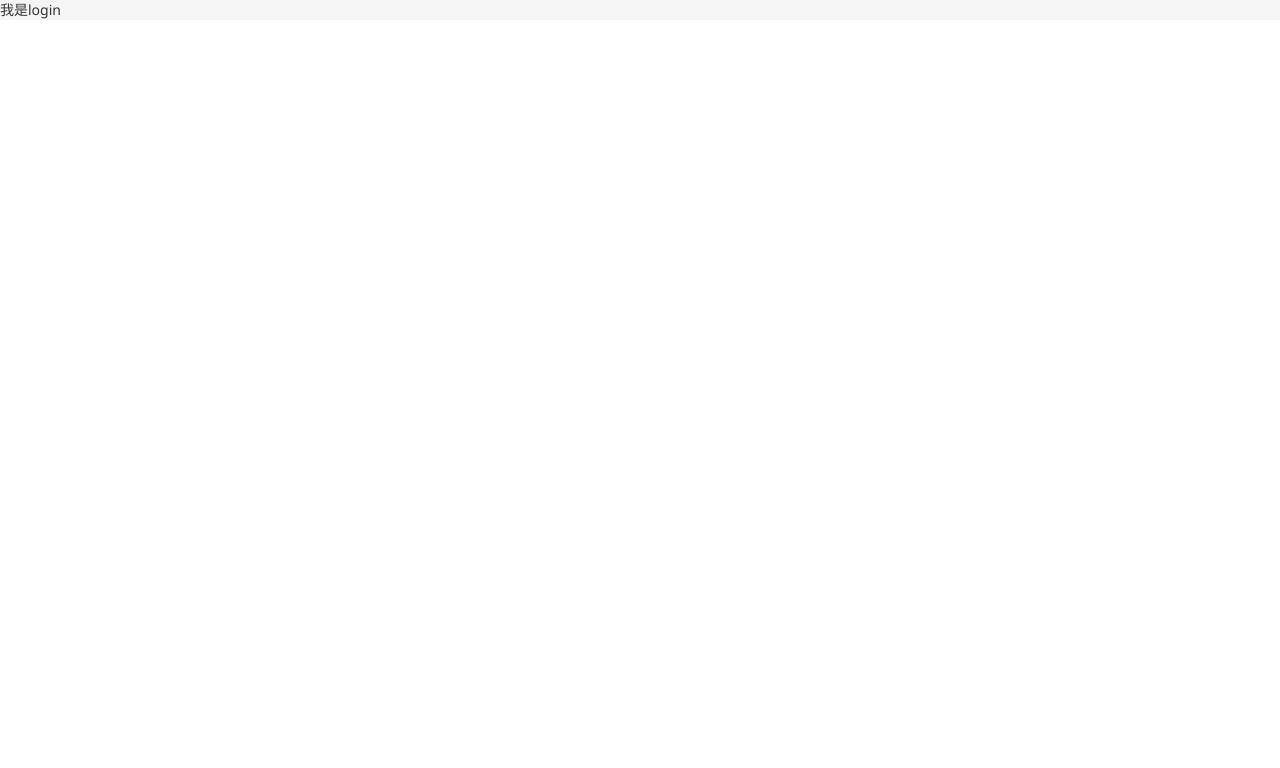
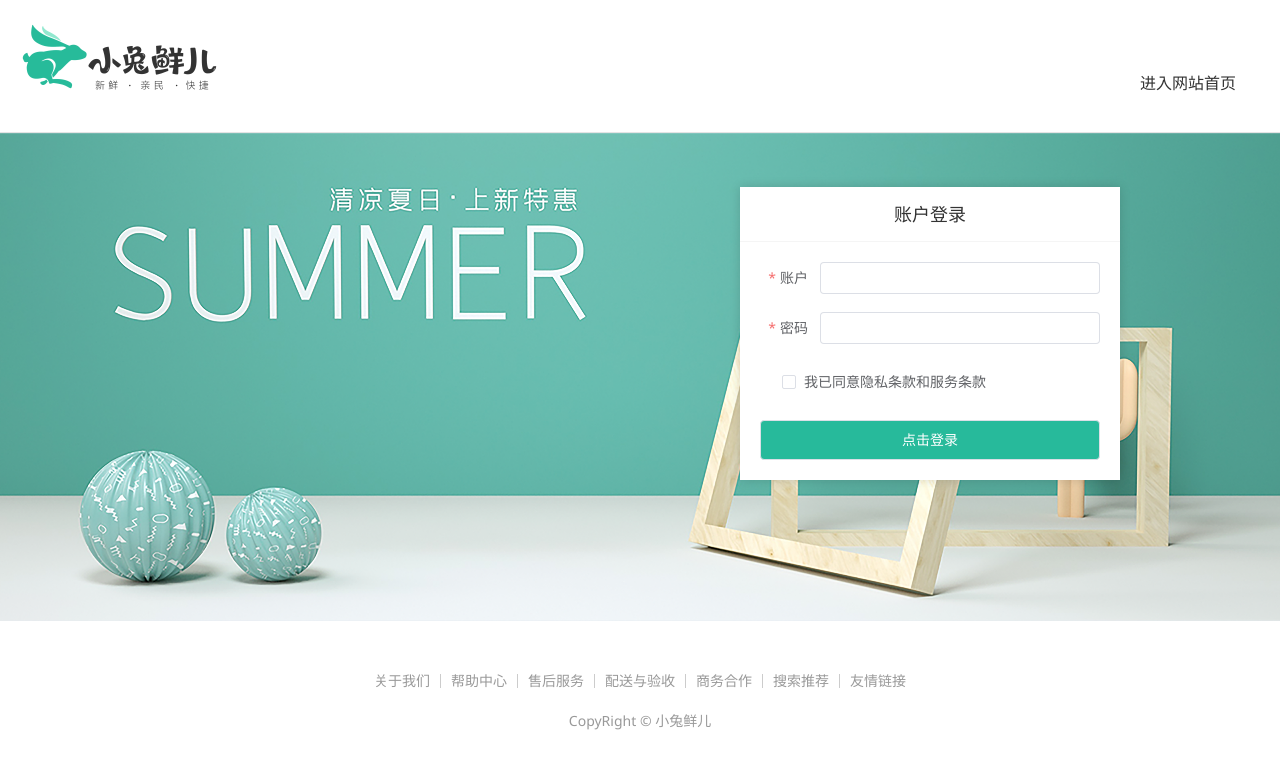
Before and after one commit to andybeszmx/miaomiaowu, a Vue app: page /login in a window 1280 px wide. Shown: the top 768 px of the page. Built offline with nearby package versions, Linux system fonts and the light colour scheme; a small style sheet from the web is missing.

Commit message:
登录登出功能，以及用户数据持久化

```diff
--- a/package.json
+++ b/package.json
@@ -16,6 +16,7 @@
     "axios": "^1.14.0",
     "element-plus": "^2.13.6",
     "pinia": "^3.0.4",
+    "pinia-plugin-persistedstate": "^4.7.1",
     "vue": "^3.5.31",
     "vue-router": "^5.0.4"
   },
--- /dev/null
+++ b/src/apis/user.js
@@ -0,0 +1,8 @@
+import request from '@/utils/request'
+
+export const userLogin = ({account,password}) => {
+  return request.post('/login',{
+      account,
+      password
+    })
+}
--- a/src/main.js
+++ b/src/main.js
@@ -7,10 +7,13 @@
 import '@/styles/common.scss'
 import { lazyPlugin } from './directives'
 import { componentPlugin } from './components'
+import piniaPluginPersistedstate from 'pinia-plugin-persistedstate'
 
 const app = createApp(App)
+const pinia = createPinia()
 
-app.use(createPinia())
+pinia.use(piniaPluginPersistedstate)
+app.use(pinia)
 app.use(router)
 app.use(lazyPlugin)
 app.use(componentPlugin)
--- /dev/null
+++ b/src/stores/user.js
@@ -0,0 +1,29 @@
+import { defineStore } from 'pinia'
+import { userLogin } from '@/apis/user'
+import { ref } from 'vue'
+
+
+export const useUserStore = defineStore('user', () => {
+
+  //1.数据
+  const userInfo = ref({})
+
+  //2.请求数据
+  const getUserInfo = async ({ account, password }) => {
+    const res = await userLogin({ account, password })
+    userInfo.value = res.result
+  }
+  //消除数据
+  const clearUserInfo = () => {
+    userInfo.value = {}
+  }
+  return {
+    userInfo,
+    getUserInfo,
+    clearUserInfo
+  }
+},
+  {
+    persist: true
+  }
+)
--- a/src/utils/request.js
+++ b/src/utils/request.js
@@ -1,6 +1,8 @@
-
+import { useUserStore } from '@/stores/user'
 import axios from 'axios'
-
+// 导入你的路由规则（和项目路由保持一致，避免跳转失败）
+import router from '@/router' // 假设你的路由规则单独放在 routes.js 中
+// import { ElMessage } from 'element-plus'
 
 const instance = axios.create({
   baseURL: 'http://pcapi-xiaotuxian-front-devtest.itheima.net',
@@ -11,12 +13,25 @@
 
 // axios请求拦截器
 instance.interceptors.request.use(config => {
+  const userStore = useUserStore()
+
+  const token = userStore.userInfo.token
+  if (token) {
+    config.headers.Authorization = `Bearer ${token}`
+  }
   return config
 }, e => Promise.reject(e))
 
 // axios响应式拦截器
 instance.interceptors.response.use(res => res.data, e => {
-
+  const userStore = useUserStore()
+  // console.log(e)
+  ElMessage.warning(e.response.data.msg)
+  //401token失效处理
+  if (e.status === 401) {
+    userStore.clearUserInfo()
+    router.push('/login')
+  }
   return Promise.reject(e)
 })
 
--- a/src/views/layout/components/LayoutNav.vue
+++ b/src/views/layout/components/LayoutNav.vue
@@ -1,5 +1,17 @@
+<script setup>
+import { useUserStore } from '@/stores/user'
+import { useRouter } from 'vue-router'
 
+const router=useRouter()
+const userStore = useUserStore()
 
+//退出登录逻辑
+const confirm = () => {
+  userStore.clearUserInfo()
+  router.push('/login')
+}
+
+</script>
 
 <template>
   <nav class="app-topnav">
@@ -8,10 +20,10 @@
         <!-- 多模版渲染 区分登录状态和非登录状态 -->
 
         <!-- 适配思路: 登录时显示第一块 非登录时显示第二块  是否有token -->
-        <template v-if="true">
-          <li><a href="javascript:;"><i class=" iconfont icon-user"></i> 名字</a></li>
+        <template v-if="userStore.userInfo.token">
+          <li><a href="javascript:;"><i class=" iconfont icon-user"></i>{{ userStore.userInfo.nickname }}</a></li>
           <li>
-            <el-popconfirm title="确认退出吗?" confirm-button-text="确认" cancel-button-text="取消">
+            <el-popconfirm @confirm="confirm" title="确认退出吗?" confirm-button-text="确认" cancel-button-text="取消">
               <template #reference>
                 <a href="javascript:;">退出登录</a>
               </template>
--- a/src/views/login/index.vue
+++ b/src/views/login/index.vue
@@ -1,5 +1,334 @@
+<script setup>
+import { useUserStore } from '@/stores/user'
+// import { ElMessage } from 'element-plus'
+import { ref } from 'vue'
+import { useRouter } from 'vue-router'
+
+const UserStore = useUserStore()
+//表单
+const form = ref({
+  account: '',
+  password: ''
+})
+//规则
+const rules = {
+  account: [
+    { required: true, message: '用户名不能为空', trigger: 'blur' }
+  ],
+  password: [
+    { required: true, message: '密码不能为空', trigger: 'blur' },
+    { min: 6, max: 14, message: '密码长度为6-14个字符', trigger: 'blur' },
+  ],
+  agree: [
+    {
+      validator: (rules, value, callback) => {
+        if (value) {
+          callback()
+        } else {
+          callback(new Error('请勾选协议'))
+        }
+      }
+    }
+  ]
+}
+//统一校验
+const router = useRouter()
+const formRef = ref()
+const isLogin = async () => {
+  await formRef.value.validate()
+  const { account,password } = form.value
+  await UserStore.getUserInfo({ account,password })
+  ElMessage.success('登陆成功')
+  router.replace({ path: '/' })
+}
+
+// 1. 用户名和密码 只需要通过简单的配置（看文档的方式 - 复杂功能通过多个不同组件拆解）
+// 2. 同意协议  自定义规则  validator:(rule,value,callback)=>{}
+// 3. 统一校验  通过调用form实例的方法 validate -> true
+</script>
+
+
 <template>
   <div>
-    我是login
+    <header class="login-header">
+      <div class="container m-top-20">
+        <h1 class="logo">
+          <RouterLink to="/">小兔鲜</RouterLink>
+        </h1>
+        <RouterLink class="entry" to="/">
+          进入网站首页
+          <i class="iconfont icon-angle-right"></i>
+          <i class="iconfont icon-angle-right"></i>
+        </RouterLink>
+      </div>
+    </header>
+    <section class="login-section">
+      <div class="wrapper">
+        <nav>
+          <a href="javascript:;">账户登录</a>
+        </nav>
+        <div class="account-box">
+          <div class="form">
+            <el-form :model="form" :rules="rules" ref="formRef" label-position="right" label-width="60px" status-icon>
+              <el-form-item prop="account" label="账户">
+                <el-input v-model="form.account" />
+              </el-form-item>
+              <el-form-item prop="password" label="密码">
+                <el-input v-model="form.password" />
+              </el-form-item>
+              <el-form-item prop="agree" label-width="22px">
+                <el-checkbox v-model="form.agree" size="large">
+                  我已同意隐私条款和服务条款
+                </el-checkbox>
+              </el-form-item>
+              <el-button @click="isLogin" size="large" class="subBtn">点击登录</el-button>
+            </el-form>
+          </div>
+        </div>
+      </div>
+    </section>
+
+    <footer class="login-footer">
+      <div class="container">
+        <p>
+          <a href="javascript:;">关于我们</a>
+          <a href="javascript:;">帮助中心</a>
+          <a href="javascript:;">售后服务</a>
+          <a href="javascript:;">配送与验收</a>
+          <a href="javascript:;">商务合作</a>
+          <a href="javascript:;">搜索推荐</a>
+          <a href="javascript:;">友情链接</a>
+        </p>
+        <p>CopyRight &copy; 小兔鲜儿</p>
+      </div>
+    </footer>
   </div>
 </template>
+
+<style scoped lang='scss'>
+.login-header {
+  background: #fff;
+  border-bottom: 1px solid #e4e4e4;
+
+  .container {
+    display: flex;
+    align-items: flex-end;
+    justify-content: space-between;
+  }
+
+  .logo {
+    width: 200px;
+
+    a {
+      display: block;
+      height: 132px;
+      width: 100%;
+      text-indent: -9999px;
+      background: url("@/assets/images/logo.png") no-repeat center 18px / contain;
+    }
+  }
+
+  .sub {
+    flex: 1;
+    font-size: 24px;
+    font-weight: normal;
+    margin-bottom: 38px;
+    margin-left: 20px;
+    color: #666;
+  }
+
+  .entry {
+    width: 120px;
+    margin-bottom: 38px;
+    font-size: 16px;
+
+    i {
+      font-size: 14px;
+      color: $xtxColor;
+      letter-spacing: -5px;
+    }
+  }
+}
+
+.login-section {
+  background: url('@/assets/images/login-bg.png') no-repeat center / cover;
+  height: 488px;
+  position: relative;
+
+  .wrapper {
+    width: 380px;
+    background: #fff;
+    position: absolute;
+    left: 50%;
+    top: 54px;
+    transform: translate3d(100px, 0, 0);
+    box-shadow: 0 0 10px rgba(0, 0, 0, 0.15);
+
+    nav {
+      font-size: 14px;
+      height: 55px;
+      margin-bottom: 20px;
+      border-bottom: 1px solid #f5f5f5;
+      display: flex;
+      padding: 0 40px;
+      text-align: right;
+      align-items: center;
+
+      a {
+        flex: 1;
+        line-height: 1;
+        display: inline-block;
+        font-size: 18px;
+        position: relative;
+        text-align: center;
+      }
+    }
+  }
+}
+
+.login-footer {
+  padding: 30px 0 50px;
+  background: #fff;
+
+  p {
+    text-align: center;
+    color: #999;
+    padding-top: 20px;
+
+    a {
+      line-height: 1;
+      padding: 0 10px;
+      color: #999;
+      display: inline-block;
+
+      ~a {
+        border-left: 1px solid #ccc;
+      }
+    }
+  }
+}
+
+.account-box {
+  .toggle {
+    padding: 15px 40px;
+    text-align: right;
+
+    a {
+      color: $xtxColor;
+
+      i {
+        font-size: 14px;
+      }
+    }
+  }
+
+  .form {
+    padding: 0 20px 20px 20px;
+
+    &-item {
+      margin-bottom: 28px;
+
+      .input {
+        position: relative;
+        height: 36px;
+
+        >i {
+          width: 34px;
+          height: 34px;
+          background: #cfcdcd;
+          color: #fff;
+          position: absolute;
+          left: 1px;
+          top: 1px;
+          text-align: center;
+          line-height: 34px;
+          font-size: 18px;
+        }
+
+        input {
+          padding-left: 44px;
+          border: 1px solid #cfcdcd;
+          height: 36px;
+          line-height: 36px;
+          width: 100%;
+
+          &.error {
+            border-color: $priceColor;
+          }
+
+          &.active,
+          &:focus {
+            border-color: $xtxColor;
+          }
+        }
+
+        .code {
+          position: absolute;
+          right: 1px;
+          top: 1px;
+          text-align: center;
+          line-height: 34px;
+          font-size: 14px;
+          background: #f5f5f5;
+          color: #666;
+          width: 90px;
+          height: 34px;
+          cursor: pointer;
+        }
+      }
+
+      >.error {
+        position: absolute;
+        font-size: 12px;
+        line-height: 28px;
+        color: $priceColor;
+
+        i {
+          font-size: 14px;
+          margin-right: 2px;
+        }
+      }
+    }
+
+    .agree {
+      a {
+        color: #069;
+      }
+    }
+
+    .btn {
+      display: block;
+      width: 100%;
+      height: 40px;
+      color: #fff;
+      text-align: center;
+      line-height: 40px;
+      background: $xtxColor;
+
+      &.disabled {
+        background: #cfcdcd;
+      }
+    }
+  }
+
+  .action {
+    padding: 20px 40px;
+    display: flex;
+    justify-content: space-between;
+    align-items: center;
+
+    .url {
+      a {
+        color: #999;
+        margin-left: 10px;
+      }
+    }
+  }
+}
+
+.subBtn {
+  background: $xtxColor;
+  width: 100%;
+  color: #fff;
+}
+</style>
```
Also changed, not shown: 1 other file (tests, documents, lock files or other folders).
